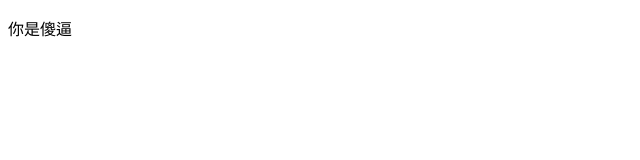
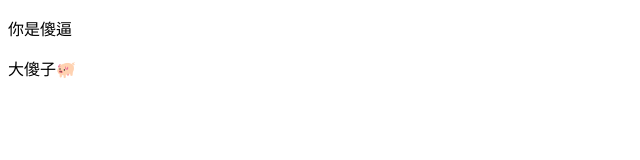
Before and after one commit to xia0082/miaowu, a plain HTML site: page index.html in a window 1280 px wide. Shown: the full height of the page, 0-640 px from the left. Drawn offline with Linux system fonts and the light colour scheme.

Commit message:
大傻子
大傻子

```diff
--- a/index.html
+++ b/index.html
@@ -6,5 +6,6 @@
 	</head>
 	<body>
 		<p>你是傻逼</p>
+		<span>大傻子🐖</span>
 	</body>
 </html>
```
